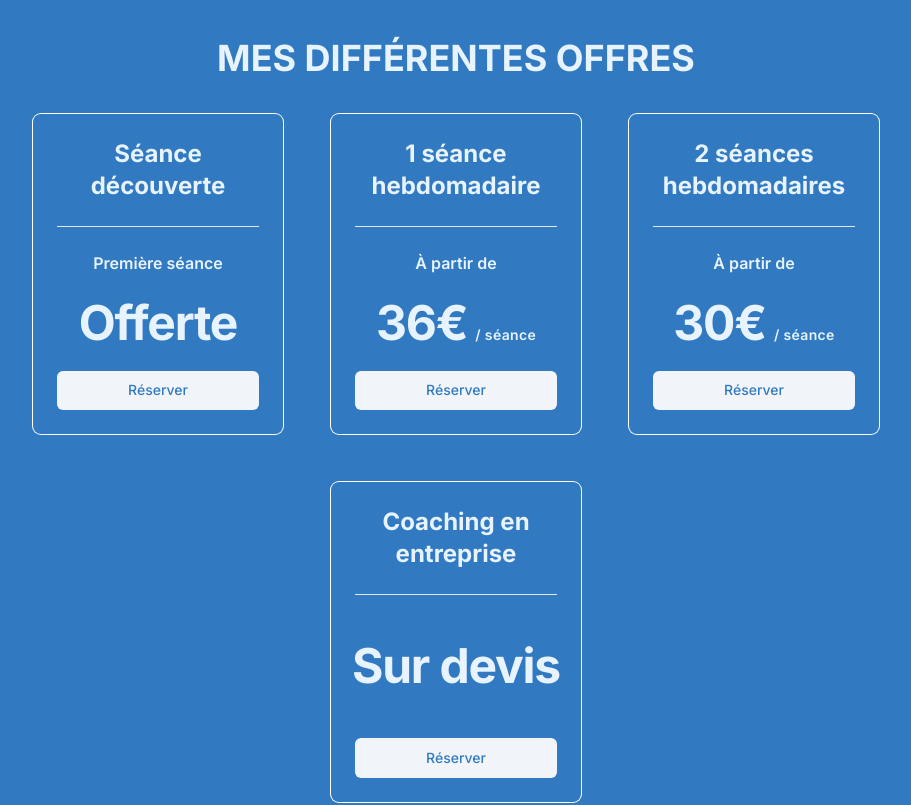
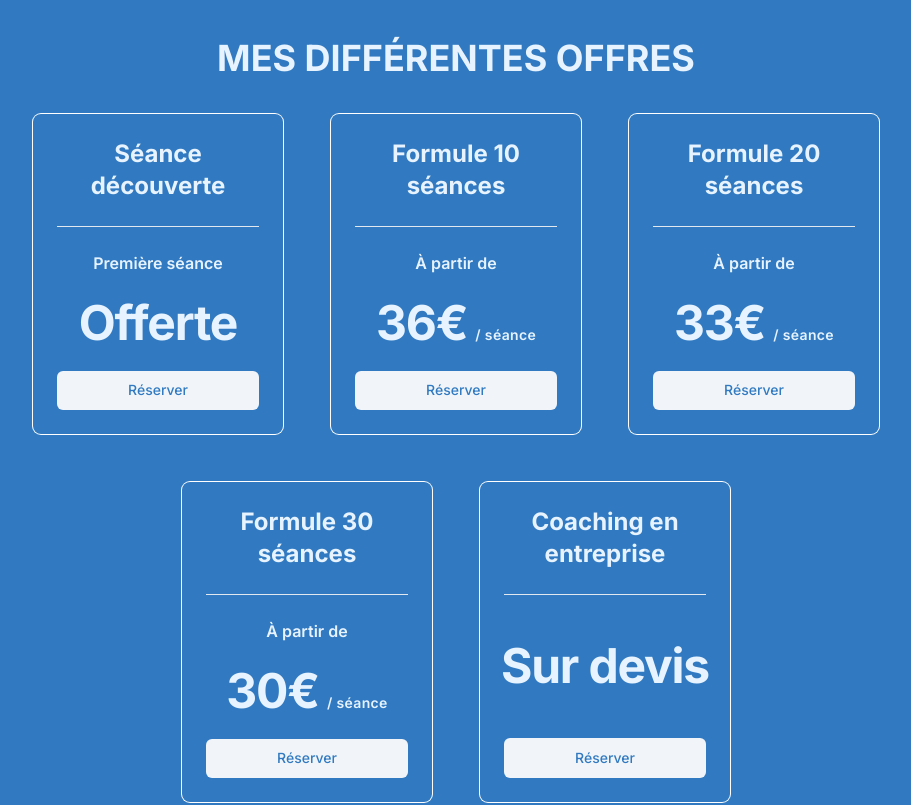
Before and after one commit to fernan-x/killian-coaching, a Next.js app: page / in a window 1280 px wide. Shown: the part 3240-4045 px from the top of the page, without its empty margins (184-1095 px from the left). Built offline with nearby package versions, Linux system fonts and the light colour scheme.

Commit message:
feat: Start editing pricing section [#156]

```diff
--- a/components/section/6-pricing-section.tsx
+++ b/components/section/6-pricing-section.tsx
@@ -13,12 +13,17 @@ const PricingSection = () => {
             price='Offerte'
         />
         <HomePagePricingCard
-            title='1 séance hebdomadaire'
+            title='Formule 10 séances'
             price='36€'
             frequency='/ séance'
         />
         <HomePagePricingCard
-            title='2 séances hebdomadaires'
+            title='Formule 20 séances'
+            price='33€'
+            frequency='/ séance'
+        />
+        <HomePagePricingCard
+            title='Formule 30 séances'
             price='30€'
             frequency='/ séance'
         />
--- a/components/ui/button.tsx
+++ b/components/ui/button.tsx
@@ -5,7 +5,7 @@ import { cva, type VariantProps } from "class-variance-authority"
 import { cn } from "@/lib/utils"
 
 const buttonVariants = cva(
-  "inline-flex items-center justify-center whitespace-nowrap rounded-md text-sm font-medium ring-offset-background transition-colors focus-visible:outline-hidden focus-visible:ring-2 focus-visible:ring-ring focus-visible:ring-offset-2 disabled:pointer-events-none disabled:opacity-50",
+  "inline-flex items-center justify-center whitespace-nowrap rounded-md text-sm font-medium cursor-pointer ring-offset-background transition-colors focus-visible:outline-hidden focus-visible:ring-2 focus-visible:ring-ring focus-visible:ring-offset-2 disabled:pointer-events-none disabled:opacity-50",
   {
     variants: {
       variant: {
```
